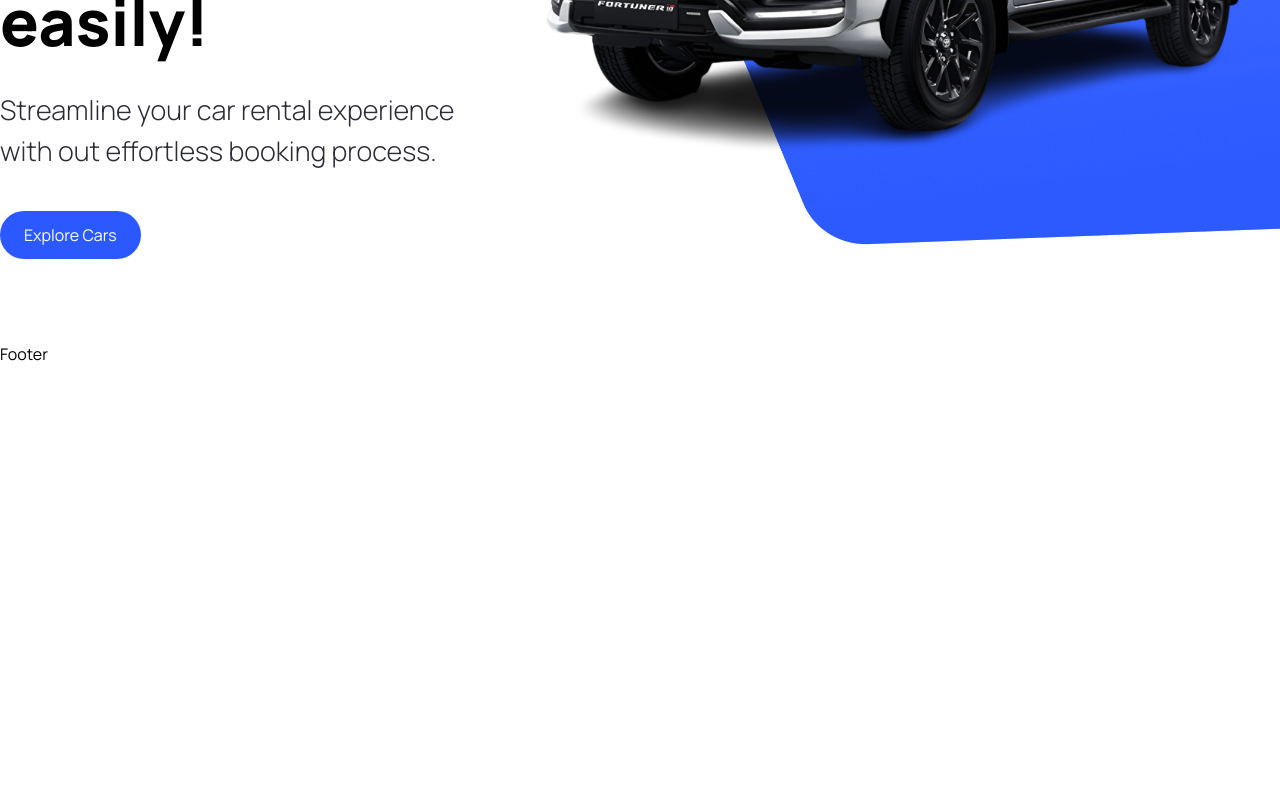
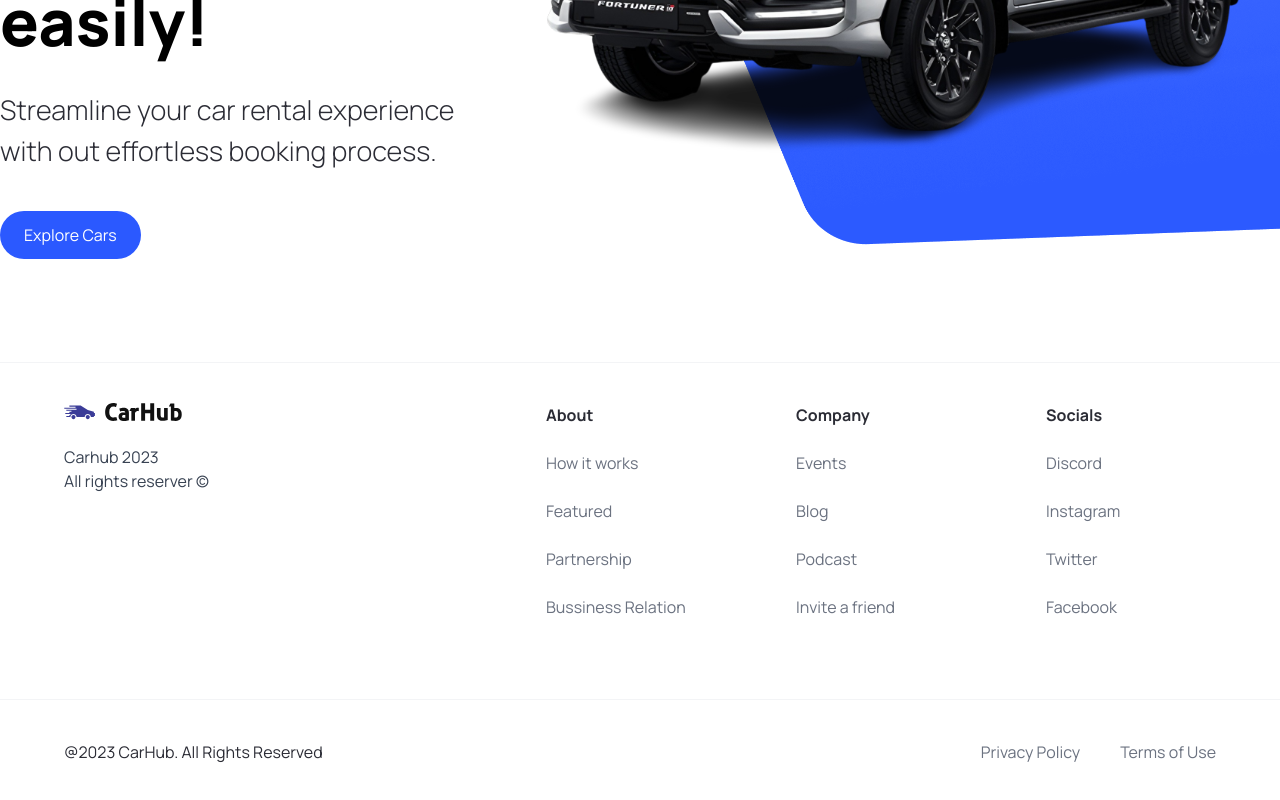
Before and after one commit to jurecapuder/CarShowcase, a Next.js app: page / in a window 1280 px wide. Shown: the part 458-1258 px from the top of the page. Before the commit the page ends 824 px from the top, so only its background shows below. Built offline with nearby package versions, Linux system fonts and the light colour scheme.

Commit message:
Adding footer

```diff
--- a/components/Footer.tsx
+++ b/components/Footer.tsx
@@ -1,8 +1,59 @@
-import React from 'react'
+import Image from "next/image";
+import Link from "next/link";
+
+import { footerLinks } from "@/constants";
 
 const Footer = () => {
   return (
-    <div>Footer</div>
+    <footer className="flex flex-col text-black-100 mt-5 border-t border-gray-100">
+      <div className="flex max-md:flex-col flex-wrap justify-between gap-5 sm:px-16 px-6 py-10">
+        <div className="flex flex-col justify-start items-start gap-6">
+          <Image
+            src="/logo.svg"
+            alt="logo"
+            width={118}
+            height={18}
+            className="object-contain"
+          />
+
+          <p className="text-base text-gray-700">
+            Carhub 2023 <br />
+            All rights reserver &copy;
+          </p>
+        </div>
+
+        <div className="footer__links">
+          {footerLinks.map((link) => (
+            <div key={link.title} className="footer__link">
+              <h3 className="font-bold">{link.title}</h3>
+              {link.links.map((item) => (
+                <Link
+                  key={item.title}
+                  href={item.url}
+                  className="text-gray-500"
+                >
+                  {item.title}
+                </Link>
+              ))}
+            </div>
+          ))}
+        </div>
+      </div>
+
+      <div className="flex justify-between items-center flex-wrap mt-10 border-t border-gray-100 sm:px-16 px-5 py-10">
+        <p>@2023 CarHub. All Rights Reserved</p>
+
+        <div className="footer__copyrights-link">
+          <Link href="/" className="text-gray-500">
+            Privacy Policy
+          </Link>
+
+          <Link href="/" className="text-gray-500">
+            Terms of Use
+          </Link>
+        </div>
+      </div>
+  </footer>
   )
 }
 
```
